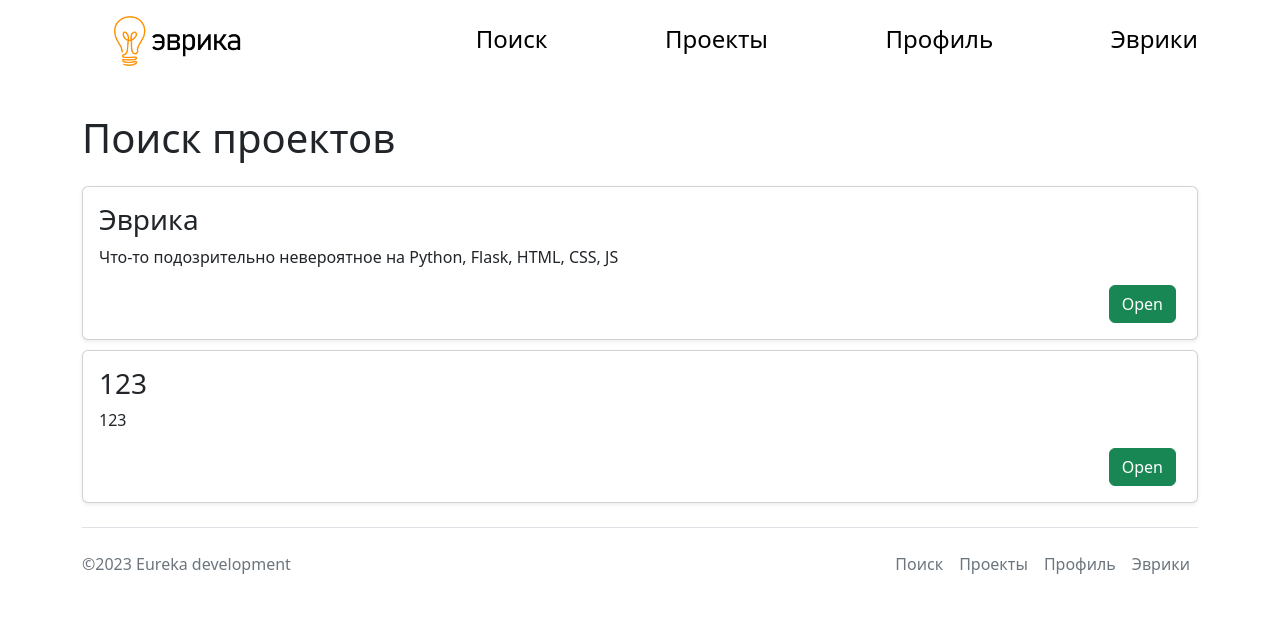
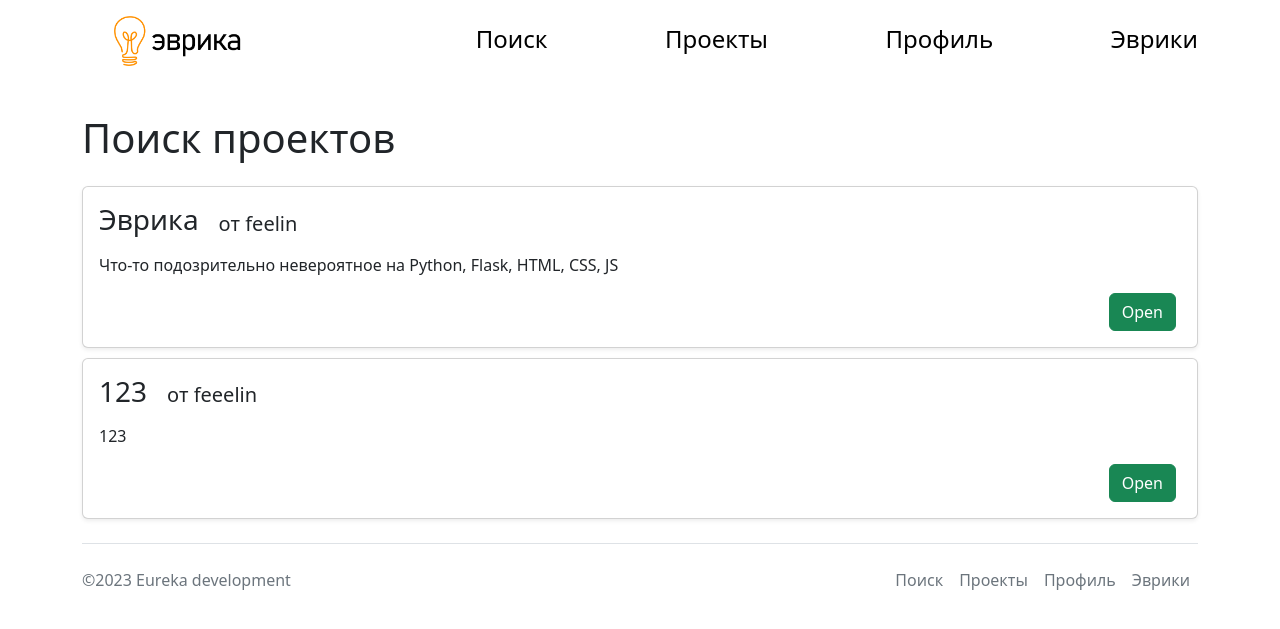
Before and after one commit to feeelin/eureka, a Flask app: page /search in a window 1280 px wide. Shown: the top 629 px of the page. Run offline with Flask 3, Linux system fonts and the light colour scheme; a user stored in the database is signed in; data comes from the database, SQL or seed files in the repository.

Commit message:
Search page update
Was added:
- Displaying founders of projects

```diff
--- a/main.py
+++ b/main.py
@@ -108,7 +108,13 @@ def main():
 @login_required
 def search():
     projects = db.session.query(Project).filter_by(back_language=current_user.main_language).all()
-    return render_template('search.html', title='Поиск', projects=projects)
+    id = [i.founder_id for i in projects]
+
+    founders = []
+    for i in id:
+        founders.append(db.session.query(User).filter_by(id=i).first())
+
+    return render_template('search.html', title='Поиск', projects=projects, founders=founders)
 
 
 # функция projects отслеживает url '/projects' и при запросе формирует все проекты пользователя, подставляя
--- a/static/css/style.css
+++ b/static/css/style.css
@@ -108,3 +108,7 @@ a:hover{
 .proj_search_open{
   text-align: right;
 }
+
+.card-title{
+    display: flex;
+}
--- a/templates/search.html
+++ b/templates/search.html
@@ -6,7 +6,10 @@
 <div class="col">
 <div class="card shadow-sm" style="margin-bottom: 10px">
 <div class="card-body">
-<h3 class="card-text" style='text-align: left'>{{el.title}}</h3>
+    <div class="card-title">
+        <h3 class="card-text" style='text-align: left'>{{el.title}}</h3>
+        <p style="margin-left: 20px; font-size: 20px; margin-top:auto; margin-bottom: auto">от {{ founders[projects.index(el)] }}</p>
+    </div>
 <p>{{el.intro}}</p>
 <div class="proj_search_open">
 <a href='/projects/{{el.id}}' class="btn btn-success" style='margin-right: 5px'>Open</a>
```
